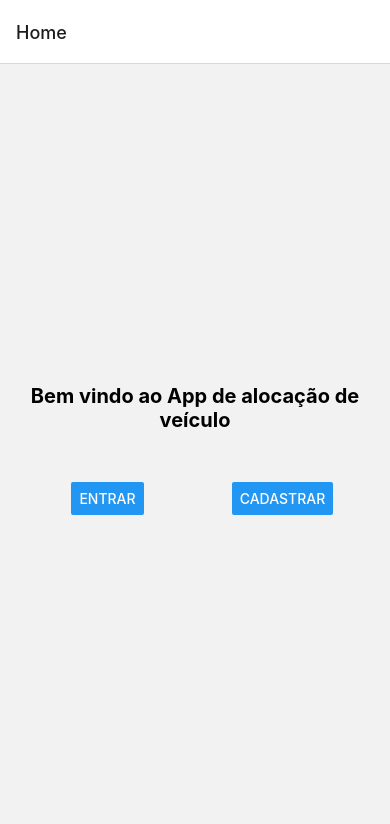
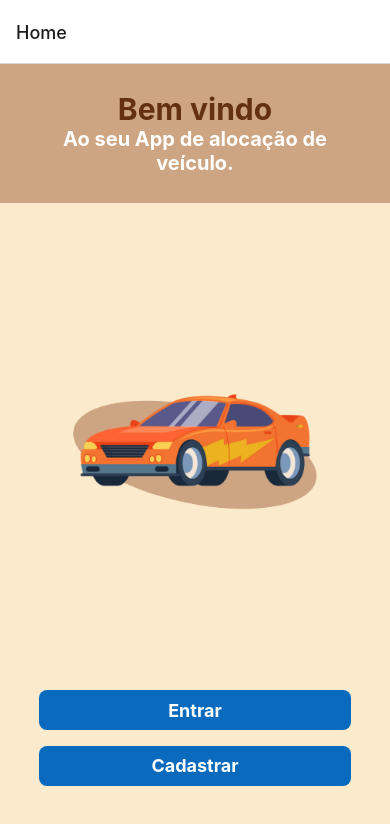
Before and after one commit to RenatoFreitas1991/prj-alocacao, a React Native app: screen /Home in a window 390 px wide. Shown: the top 824 px of the page. Built offline with nearby package versions, Linux system fonts and the light colour scheme.

Commit message:
feat: estilizing TelaInicial.tsx

```diff
--- a/src/screens/TelaInicial.tsx
+++ b/src/screens/TelaInicial.tsx
@@ -1,8 +1,8 @@
 import React from "react";
-import { Button, Text, View } from "react-native";
+import { Button, Text, View, TouchableOpacity, Image } from "react-native";
 import { NativeStackNavigationProp } from "@react-navigation/native-stack";
 import { StackParamList } from "../routes/stack.routes"; // Import the StackParamList
-import styles from "./styles/TelaCadastroStyle";
+import styles from "./styles/TelaInicialStyle";
 import { useNavigation } from "@react-navigation/native";
 
 // Define the navigation prop type
@@ -21,19 +21,38 @@ export default function TelaInicial() {
 
     return (
         <View style={styles.container}>
-            <Text style={styles.titulo}>Bem vindo ao App de alocação de veículo</Text>
+            <View style={styles.viewText}>
+                <Text style={[styles.titulo, styles.bemVindo]}>Bem vindo</Text>
+                <Text style={styles.titulo}>Ao seu App de alocação de veículo.</Text>
+            </View>
+
+
+                <Image
+                    source={require('../../assets/carro-tela-inicial.png')}
+                    style={styles.img}
+                />
+
+
             <View style={styles.botoesContainer}>
-                <View style={styles.botao}>
-                    <Button
-                        title="Entrar"
-                        onPress={abrirTelaLogin}
-                    />
+
+                <View>
+
+                    <TouchableOpacity
+                        style={[styles.button, styles.botaoEntrar]}
+                        onPress={abrirTelaLogin}>
+                        <Text style={styles.buttonText}>Entrar</Text>
+                    </TouchableOpacity>
+
                 </View>
-                <View style={styles.botao}>
-                    <Button
-                        title="Cadastrar"
-                        onPress={abrirTelaCadastro}
-                    />
+
+                <View style={styles.botaoCadastrar}>
+
+                    <TouchableOpacity
+                        style={[styles.button, styles.botaoCadastrar]}
+                        onPress={abrirTelaCadastro}>
+                        <Text style={styles.buttonText}>Cadastrar</Text>
+                    </TouchableOpacity>
+
                 </View>
             </View>
         </View>
--- /dev/null
+++ b/src/screens/styles/TelaInicialStyle.tsx
@@ -0,0 +1,60 @@
+import { StyleSheet } from 'react-native';
+
+const styles = StyleSheet.create({
+    container: {
+        width: '100%',
+        height: '100%',
+        display: 'flex',
+        justifyContent: 'center',
+        alignItems: 'center',
+        backgroundColor: 'rgb(251,234,203)',
+    },
+    viewText: {
+        position: 'absolute',
+        backgroundColor: 'rgb(205,165,130)',
+        padding: '7%',
+        top: 0,
+        width: '100%',
+    },
+    titulo: {
+        fontSize: 20,
+        color: 'white',
+        textAlign: 'center',
+        fontWeight: 'bold',
+    },
+
+    bemVindo: {
+        fontSize: 30,
+        color: 'rgb(99, 49, 15)',
+    },
+    botoesContainer: {
+        width: '80%',
+        position: 'absolute',
+        bottom: 0,
+        marginBottom: '15%',
+    },
+    img: {
+        height: 160,
+        resizeMode: 'contain',
+    },
+    button: {
+        backgroundColor: 'rgb(10, 106, 189)',
+        marginTop: '5%',
+        padding: '3%',
+        borderRadius: 8,
+    },
+    buttonText: {
+        fontSize: 18,
+        textAlign: 'center',
+        color: 'white',
+        fontWeight: 'bold',
+    },
+    botaoEntrar: {
+
+    },
+    botaoCadastrar: {
+
+    }
+});
+
+export default styles;
```
Also changed, not shown: assets/carro-tela-inicial.png (added).
